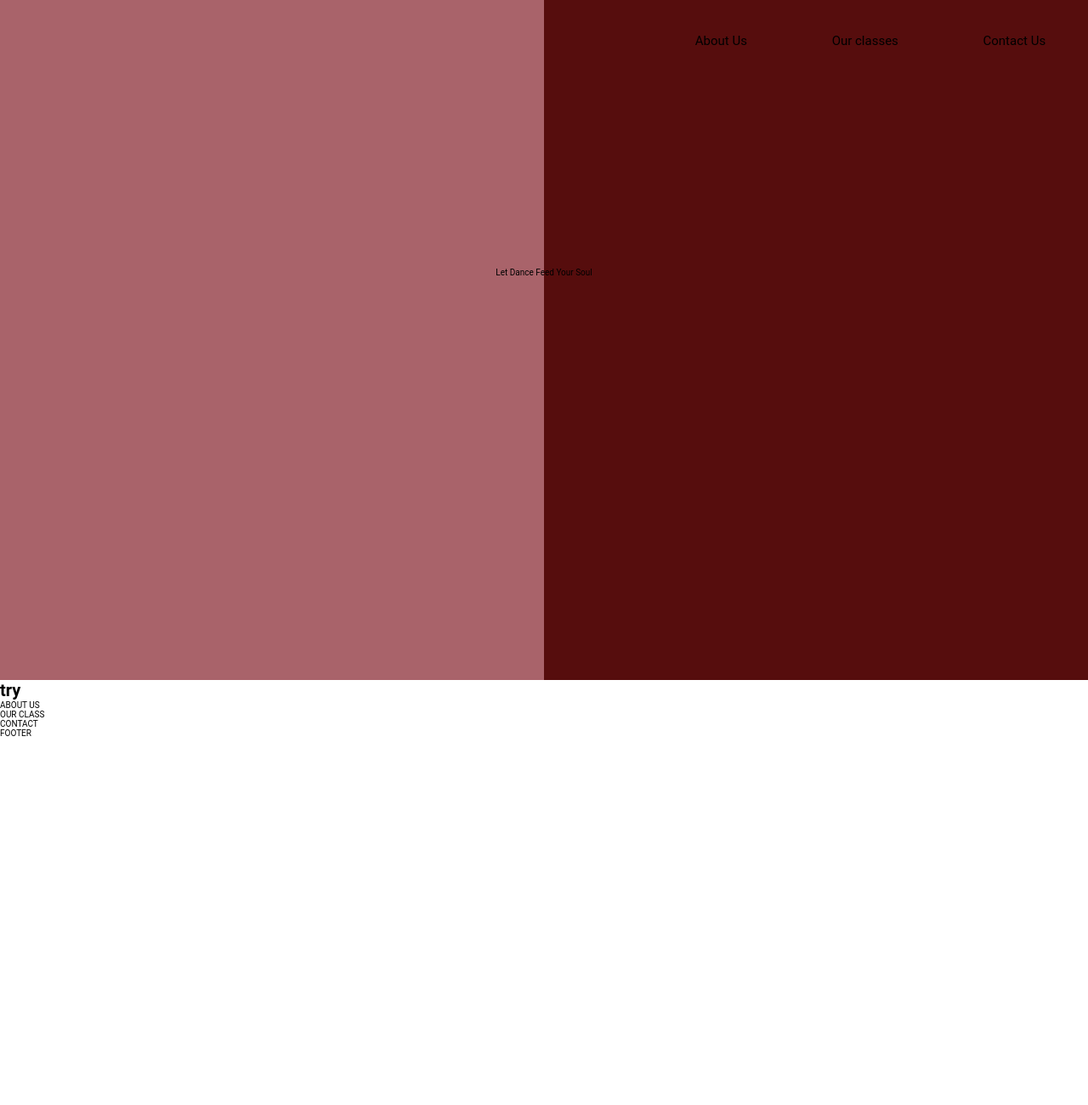
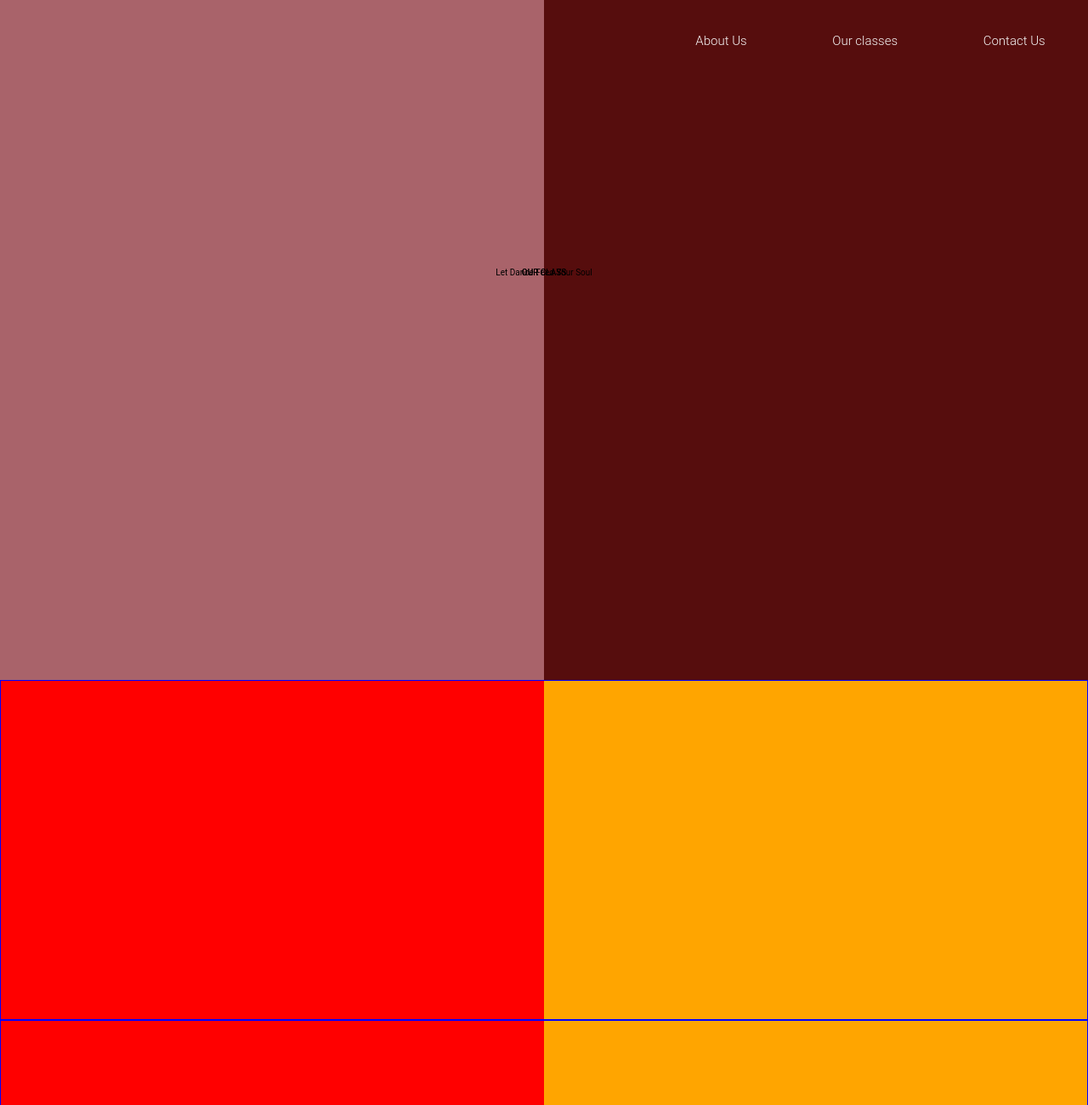
Before and after one commit to unachoza/Dance-Motion-Tween-Layout, a website: page index.html in a window 1280 px wide. Shown: the top 1300 px of the page at 85% size. Before the commit the page ends 868 px from the top, so only its background shows below. Drawn offline with Linux system fonts and the light colour scheme.

Commit message:
section two sectioned

```diff
--- a/index.html
+++ b/index.html
@@ -23,9 +23,19 @@
       <div class="landing__left"></div>
       <div class="landing__right"></div>
     </section>
-    <h1>try</h1>
-    <section class="about">ABOUT US</section>
-    <section class="classes">OUR CLASS</section>
+    <section class="info">
+      <div class="info__half">
+        <div class="info__title">OUR CLASS</div>
+        <div class="info__half__left"></div>
+        <div class="info__half__rigth"></div>
+      </div>
+      <div class="info__half">
+        <div class="info__title">OUR CLASS</div>
+        <div class="info__half__left"></div>
+        <div class="info__half__rigth"></div>
+      </div>
+    </section>
+
     <section class="contact">CONTACT</section>
     <footer class="footer">FOOTER</footer>
   </body>
--- a/scss/_variables.scss
+++ b/scss/_variables.scss
@@ -2,5 +2,6 @@ $color-dark: rgb(86, 13, 13,);
 $color-light: rgb(169, 99, 106);
 
 $color-grey-dark: rgb(54, 53, 53);
+$color-grey-light-1: #f7f7f7;
 $color-white: #fff;
 $color-black: #000;
--- a/scss/main.scss
+++ b/scss/main.scss
@@ -19,6 +19,7 @@ html {
   // @include response-phone {
   //   font-size: 50%;
   // }
+  // background: linear-gradient(to right bottom, rgba(86, 13, 13, 0.8), rgba(169, 99, 106, 0.8));
 }
 
 body {
@@ -31,6 +32,8 @@ body {
 
   .nav {
     font-size: 1.5rem;
+    font-weight: 300;
+    color: $color-grey-light-1;
     position: relative;
     flex-direction: row;
     justify-content: space-around;
@@ -46,16 +49,12 @@ body {
       list-style: none;
       text-decoration: none;
       align-items: center;
-
-      li {
-      }
     }
   }
 }
 
 .landing {
   height: 100vh;
-  // background: linear-gradient(to right bottom, rgba(86, 13, 13, 0.8), rgba(169, 99, 106, 0.8));
   background-size: cover;
   background-position: top;
   display: flex;
@@ -77,3 +76,34 @@ body {
     background-color: $color-dark;
   }
 }
+.info {
+  display: flex;
+  flex-direction: column;
+  height: 100vh;
+  width: 100vw;
+  &__title {
+    position: absolute;
+    top: 40%;
+    left: 50%;
+    transform: translate(-50%, -50%);
+    text-align: center;
+  }
+  &__half {
+    border: blue solid 1px;
+    height: 50vh;
+    width: 100%;
+    display: flex;
+    flex-direction: row;
+
+    &__left {
+      height: 100%;
+      width: 50vw;
+      background-color: red;
+    }
+    &__rigth {
+      height: 100%;
+      width: 50vw;
+      background-color: orange;
+    }
+  }
+}
```
Also changed, not shown: css/style.css.
